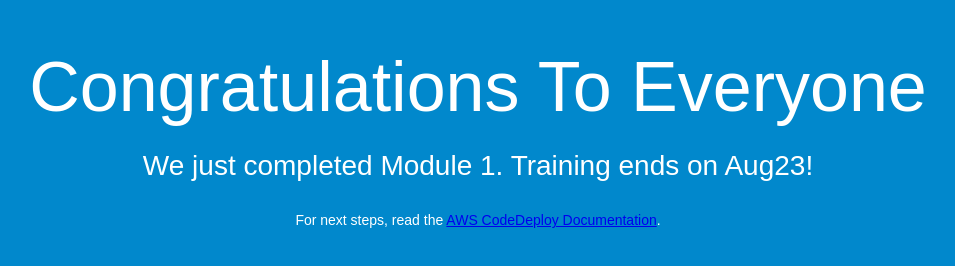
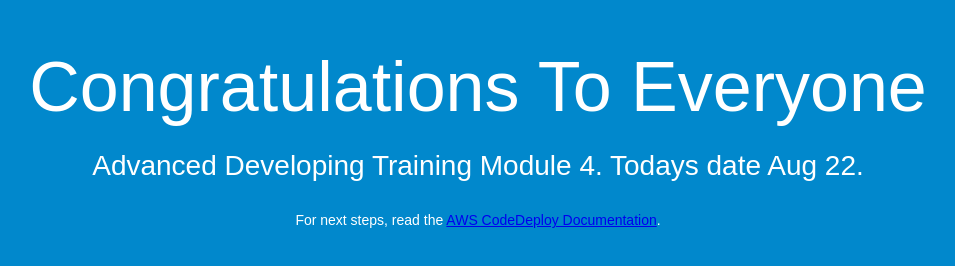
Before and after one commit to unuste37/YT-CodeDeploy, a plain HTML site: page index.html in a window 1280 px wide. Shown: the whole page, without its empty margins (162-1117 px from the left). Drawn offline with Linux system fonts and the light colour scheme.

Commit message:
Update index.html

```diff
--- a/index.html
+++ b/index.html
@@ -27,7 +27,7 @@
 <body>
   <div align="center">
     <h1>Congratulations To Everyone</h1>
-    <h2>We just completed Module 1. Training ends on Aug23! </h2>
+    <h2>Advanced Developing Training Module 4. Todays date Aug 22. </h2>
     <br>
     <p>For next steps, read the <a href="http://aws.amazon.com/documentation/codedeploy">AWS CodeDeploy Documentation</a>.</p>
   </div>
```
